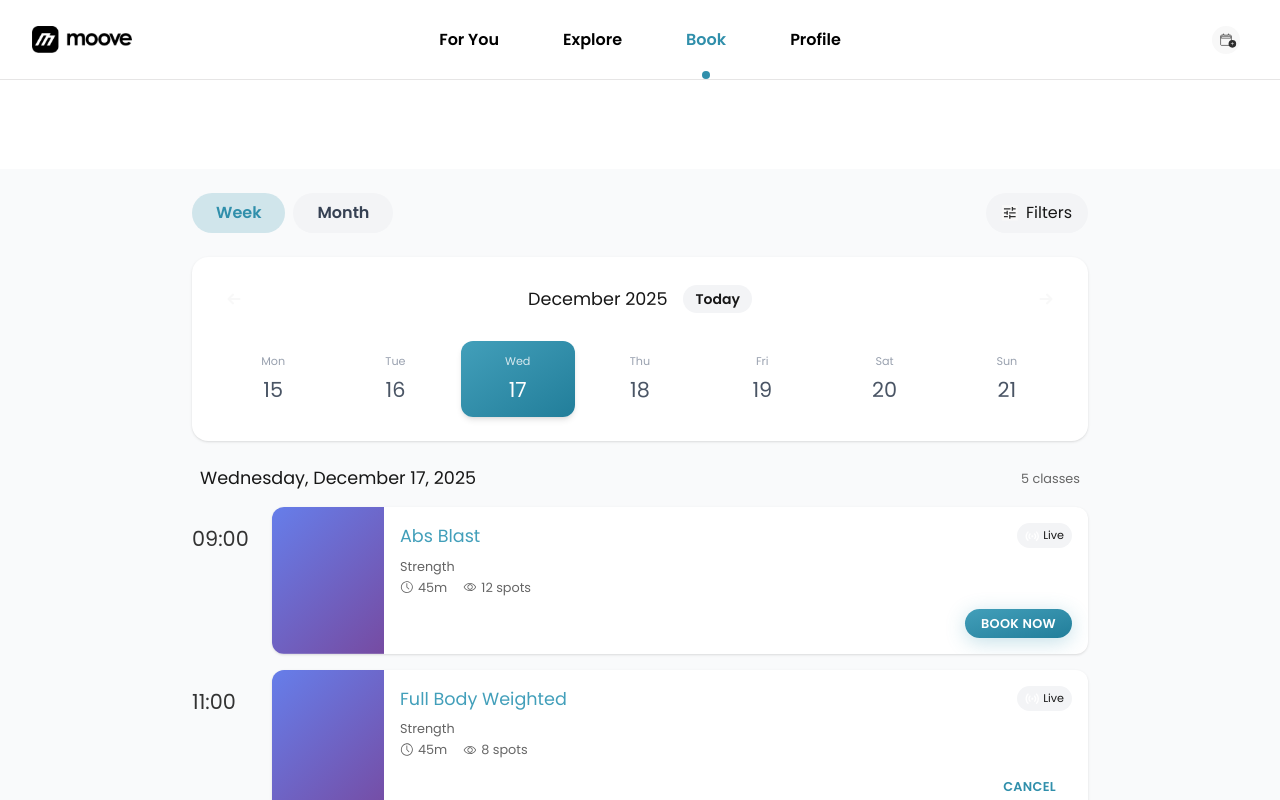
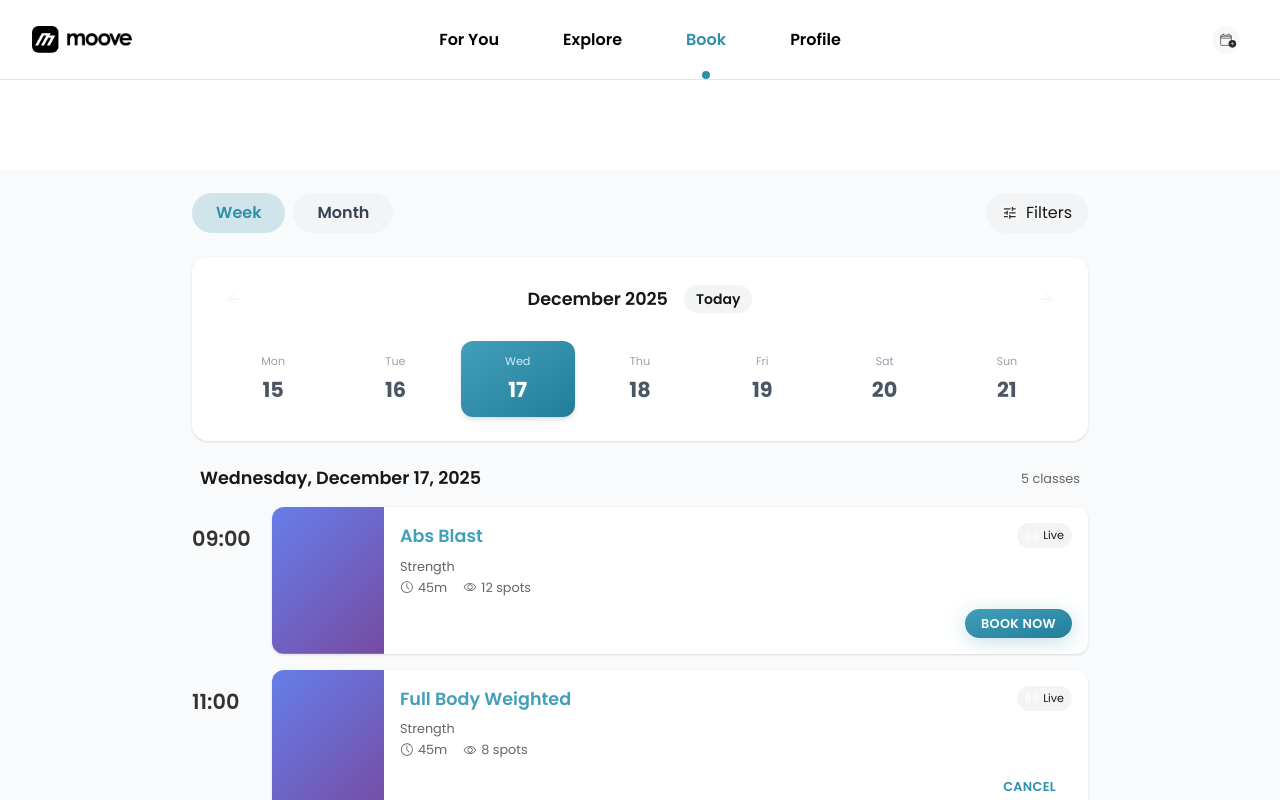
Before and after one commit to Andrieg/Moove, a Next.js app in the folder apps/client/: page /book in a window 1280 px wide. Shown: the top 800 px of the page. Built offline with nearby package versions, Linux system fonts and the light colour scheme.

Commit message:
auto-commit for b19ffb69-d4fa-478b-be1a-0f631945b809

```diff
--- a/apps/client/app/_components/atoms/Title.tsx
+++ b/apps/client/app/_components/atoms/Title.tsx
@@ -2,8 +2,8 @@ import React from 'react';
 
 interface TitleProps {
   children: React.ReactNode;
-  size?: 'sm' | 'base' | 'lg' | 'xl' | '2xl' | '3xl';
-  weight?: '400' | '500' | '600' | '700';
+  size?: 'sm' | 'base' | 'lg' | 'xl' | '2xl' | '3xl' | string;
+  weight?: '400' | '500' | '600' | '700' | string;
   color?: string;
   center?: boolean;
   noWrap?: boolean;
@@ -21,7 +21,7 @@ export default function Title({
   className = '',
   onClick,
 }: TitleProps) {
-  const sizeClasses = {
+  const sizeClasses: Record<string, string> = {
     sm: 'text-[1rem]',
     base: 'text-[1.1rem]',
     lg: 'text-[1.3rem]',
@@ -30,15 +30,31 @@ export default function Title({
     '3xl': 'text-[2rem]',
   };
 
+  const weightClasses: Record<string, string> = {
+    '400': 'font-normal',
+    '500': 'font-medium',
+    '600': 'font-semibold',
+    '700': 'font-bold',
+  };
+
   const centerClass = center ? 'text-center' : '';
   const nowrapClass = noWrap ? 'whitespace-nowrap' : '';
   const clickClass = onClick ? 'cursor-pointer' : '';
+
+  // Handle custom size (like "1.3rem") vs predefined size
+  const isCustomSize = size.includes('rem') || size.includes('px');
+  const sizeClass = isCustomSize ? '' : (sizeClasses[size] || sizeClasses.xl);
+  const customSizeStyle = isCustomSize ? { fontSize: size } : {};
+
+  // Handle weight
+  const weightClass = weightClasses[weight] || 'font-bold';
+
   const colorStyle = color ? { color } : {};
 
   return (
     <span
-      className={`font-sans ${sizeClasses[size]} font-[${weight}] ${centerClass} ${nowrapClass} ${clickClass} ${className}`}
-      style={colorStyle}
+      className={`font-sans ${sizeClass} ${weightClass} ${centerClass} ${nowrapClass} ${clickClass} ${className}`}
+      style={{ ...colorStyle, ...customSizeStyle }}
       onClick={onClick}
     >
       {children}
```
